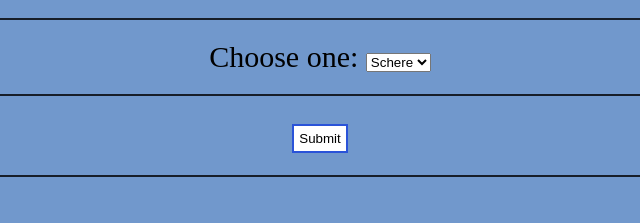
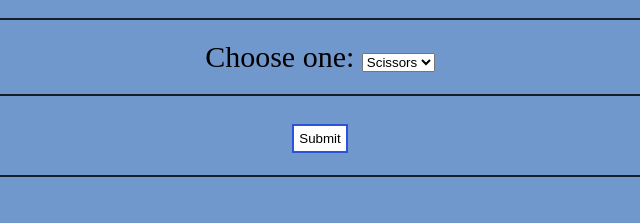
Before and after one commit to MarsilAL/bc20-fe, a website built with Parcel: page player1.html in a window 1280 px wide. Shown: the part 427-650 px from the top of the page, 320-960 px from the left. Built offline with nearby package versions, Linux system fonts and the light colour scheme.

Commit message:
englisch

```diff
--- a/player1.html
+++ b/player1.html
@@ -28,9 +28,9 @@
 					<div class="answerDiv mci">
 						<label for="answer">Choose one:</label>
 						<select name="answer" id="PAnswer">
-							<option value="Schere">Schere</option>
-							<option value="Stein">Stein</option>
-							<option value="Papier">Papier</option>
+							<option value="Schere">Scissors</option>
+							<option value="Stein">Rock</option>
+							<option value="Papier">Paper</option>
 						</select>
 					</div>
 					<div class="submitDiv mci">
```
Also changed, not shown: player2.html (+3 -3 lines).
